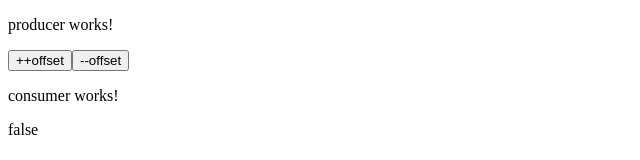
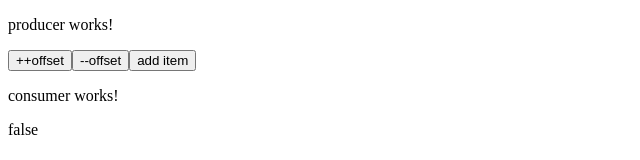
Before and after one commit to txiribimakula/signals-playground, an Angular app: page / in a window 1280 px wide. Shown: the top 160 px of the page, without its empty margins (0-640 px from the left). Built offline with nearby package versions, Linux system fonts and the light colour scheme.

Commit message:
add items

```diff
--- a/src/app/producer/producer.component.html
+++ b/src/app/producer/producer.component.html
@@ -1,3 +1,4 @@
 <p>producer works!</p>
 <button (click)="increaseOffset()">++offset</button>
 <button (click)="decreaseOffset()">--offset</button>
+<button (click)="addItem()">add item</button>
--- a/src/app/producer/producer.component.ts
+++ b/src/app/producer/producer.component.ts
@@ -18,4 +18,8 @@ export class ProducerComponent {
   decreaseOffset() {
     this.signals.offset.update(value => value - 1);
   }
+
+  addItem() {
+    this.signals.items.update(items => ["new item", ...items]);
+  }
 }
--- a/src/app/signals.service.ts
+++ b/src/app/signals.service.ts
@@ -7,15 +7,21 @@ import { toObservable } from '@angular/core/rxjs-interop';
 export class SignalsService {
   offset = signal(0);
 
-  items = signal([]);
+  items = signal<string[]>([]);
 
   hasPendingItems: Signal<boolean> = computed(
     () => this.items().length > this.offset()
   );
 
+  currentItem = computed(() => this.items()[this.offset()]);
+
   constructor() {
     toObservable(this.hasPendingItems).subscribe((hasPendingItems) =>
       console.log(hasPendingItems)
     );
+
+    toObservable(this.currentItem).subscribe((item) =>
+      console.log(item)
+    );
   }
 }
```
